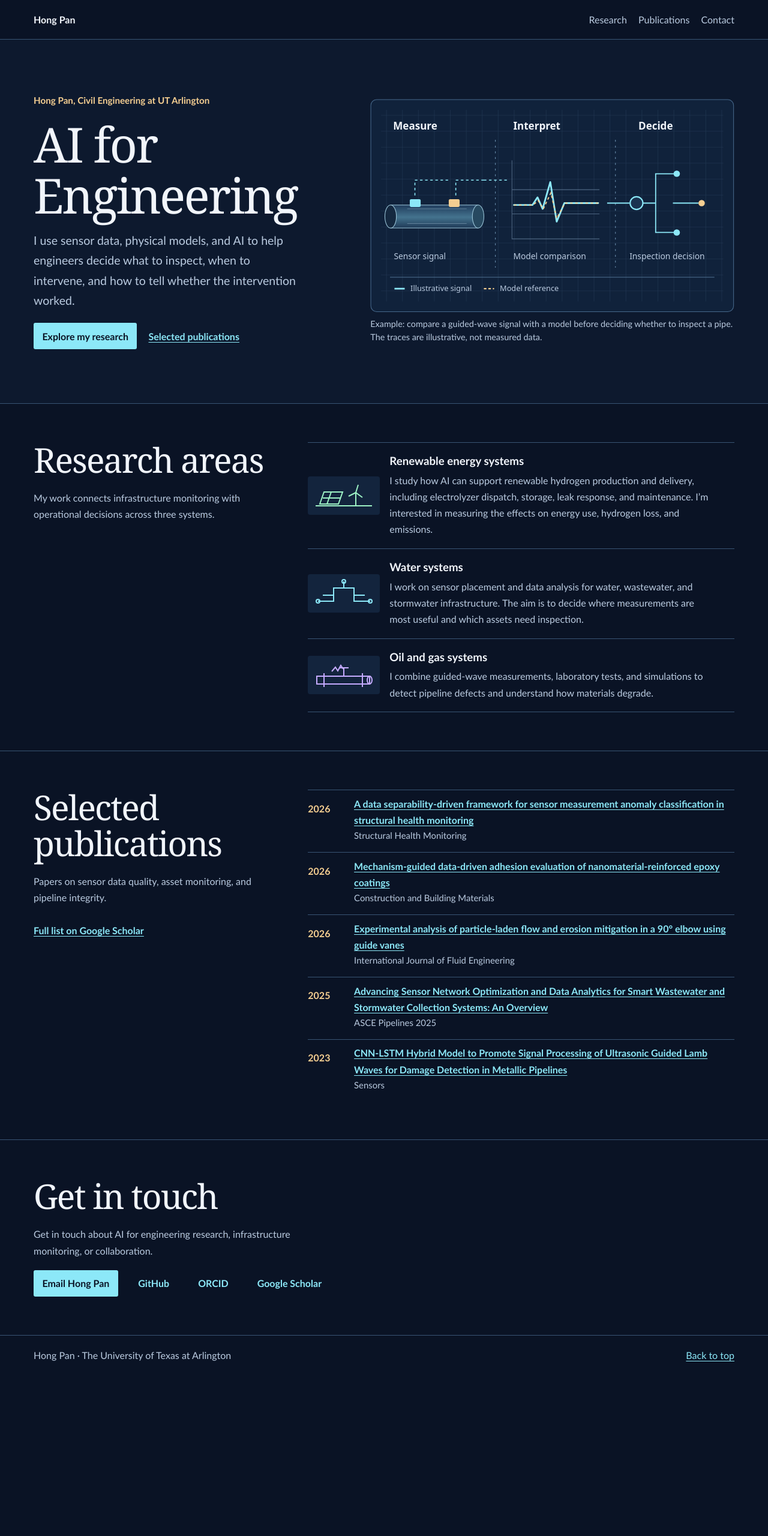
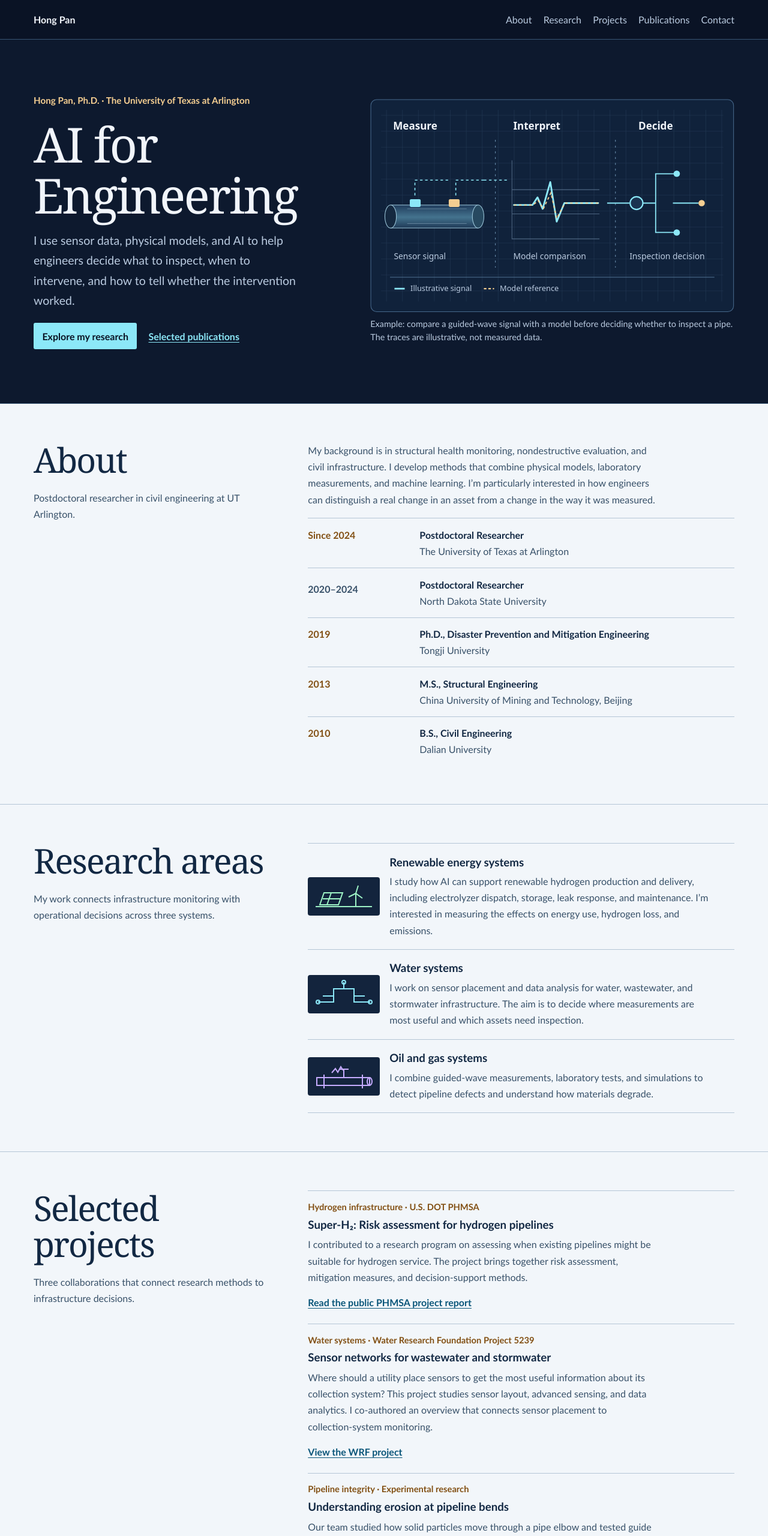
Before and after one commit to tjdxph/tjdxph.github.io, a plain HTML site: page index.html in a window 1280 px wide. Shown: the top 2560 px of the page at 60% size. Before the commit the page ends 2291 px from the top, so only its background shows below. Drawn offline with Linux system fonts and the light colour scheme.

Commit message:
Expand academic research profile

```diff
--- a/index.html
+++ b/index.html
@@ -16,14 +16,17 @@
 .domains{margin:0;padding:0;list-style:none}.domain{display:grid;grid-template-columns:7.5rem minmax(0,1fr);gap:1rem;align-items:center;border-top:1px solid var(--rule);padding:1.15rem 0}.domain:last-child{border-bottom:1px solid var(--rule)}.domain svg{display:block;width:100%;height:auto;background:var(--panel);border-radius:4px}.domain p{margin:.32rem 0 0;max-width:58ch}.domain a{display:inline-flex;align-items:center;min-height:44px;font-weight:700}.pubs{padding:0;margin:0;list-style:none}.pubs li{display:grid;grid-template-columns:4rem minmax(0,1fr);gap:.8rem;padding:.55rem 0 .9rem;border-top:1px solid var(--rule)}.year{color:var(--gold);font-variant-numeric:tabular-nums;font-weight:700;padding-top:.49rem}.pubs a{display:inline-flex;align-items:center;min-height:44px;font-weight:700;overflow-wrap:anywhere}.journal{display:block;font-size:.93rem}.foot p{margin:0}
 @media(max-width:770px){.wrap{width:calc(100% - 2rem)}.herogrid,.sectiongrid{grid-template-columns:minmax(0,1fr)}.herogrid{gap:1.5rem}.illustration{max-width:34rem}.domain{grid-template-columns:5.75rem minmax(0,1fr)}.bar,.foot .wrap{align-items:flex-start;flex-wrap:wrap;gap:0 .9rem}}
 @media(max-width:360px){.domain{grid-template-columns:minmax(0,1fr)}.domain svg{width:5.75rem}.nav{gap:0 .9rem}.pubs li{grid-template-columns:3.35rem minmax(0,1fr)}}
+
+.editorial{color-scheme:light;--ink:#122843;--body:#385169;--rule:#b5c6d6;--signal:#095579;--gold:#825014;background:#f2f6fa;color:var(--ink)}.editorial a:hover{color:#0e2948}.editorial a:focus-visible{outline-color:#965a1f}.editorial .domain svg{background:#13243d}.editorial .pill{border:1px solid var(--rule)}.editorial .strong{background:#164761;color:white;border-color:#164761}.editorial .strong:hover{background:#092a40;color:white}.summary{max-width:64ch;margin:0 0 1.1rem;color:var(--body)}.history,.projects{margin:0;padding:0;list-style:none}.history li,.projects li{border-top:1px solid var(--rule);padding:.85rem 0}.history li{display:grid;grid-template-columns:minmax(6rem,1fr) 3fr;gap:.7rem}.history time{color:var(--gold);font-weight:700;font-variant-numeric:tabular-nums}.history span,.projects p{color:var(--body)}.history strong{display:block}.projects h3{margin:0}.projects p{margin:.4rem 0;max-width:62ch}.projects a,.patentlink{display:inline-flex;align-items:center;min-height:44px;font-weight:700}.callout{border-left:3px solid #12678d;background:#e3edf5;padding:1rem 1.2rem;margin-top:1.4rem}.callout p{margin:.35rem 0 0;color:var(--body)}.meta{color:var(--gold);font-size:.92rem;font-weight:700;margin-bottom:.3rem}.foot a{color:#8ce8f8}
+@media(max-width:420px){.history li{grid-template-columns:1fr;gap:.1rem}.nav{column-gap:.9rem}}
 </style>
 </head>
 <body>
 <a class="skip" href="#main">Skip to content</a>
-<header class="top"><div class="wrap bar"><a class="brand" href="#top">Hong Pan</a><nav class="nav" aria-label="Main navigation"><a href="#research">Research</a><a href="#publications">Publications</a><a href="#contact">Contact</a></nav></div></header>
+<header class="top"><div class="wrap bar"><a class="brand" href="#top">Hong Pan</a><nav class="nav" aria-label="Main navigation"><a href="#about">About</a><a href="#research">Research</a><a href="#projects">Projects</a><a href="#publications">Publications</a><a href="#contact">Contact</a></nav></div></header>
 <main id="main" tabindex="-1">
 <section class="hero" id="top"><div class="wrap herogrid">
-<div><p class="identity">Hong Pan, Civil Engineering at UT Arlington</p><h1>AI for Engineering</h1>
+<div><p class="identity">Hong Pan, Ph.D. · The University of Texas at Arlington</p><h1>AI for Engineering</h1>
 <p class="lead">I use sensor data, physical models, and AI to help engineers decide what to inspect, when to intervene, and how to tell whether the intervention worked.</p>
 <div class="links"><a class="pill strong" href="#research">Explore my research</a><a class="quiet" href="#publications">Selected publications</a></div></div>
 <figure class="illustration">
@@ -43,11 +46,29 @@
 </svg>
 <figcaption class="art-label">Example: compare a guided-wave signal with a model before deciding whether to inspect a pipe. The traces are illustrative, not measured data.</figcaption>
 </figure></div></section>
+<div class="editorial">
+<section class="band" id="about"><div class="wrap sectiongrid">
+<div><h2>About</h2><p class="minor">Postdoctoral researcher in civil engineering at UT Arlington.</p></div>
+<div><p class="summary">My background is in structural health monitoring, nondestructive evaluation, and civil infrastructure. I develop methods that combine physical models, laboratory measurements, and machine learning. I’m particularly interested in how engineers can distinguish a real change in an asset from a change in the way it was measured.</p>
+<ul class="history" aria-label="Academic background">
+<li><time datetime="2024">Since 2024</time><div><strong>Postdoctoral Researcher</strong><span>The University of Texas at Arlington</span></div></li>
+<li><span class="year">2020–2024</span><div><strong>Postdoctoral Researcher</strong><span>North Dakota State University</span></div></li>
+<li><time datetime="2019">2019</time><div><strong>Ph.D., Disaster Prevention and Mitigation Engineering</strong><span>Tongji University</span></div></li>
+<li><time datetime="2013">2013</time><div><strong>M.S., Structural Engineering</strong><span>China University of Mining and Technology, Beijing</span></div></li>
+<li><time datetime="2010">2010</time><div><strong>B.S., Civil Engineering</strong><span>Dalian University</span></div></li>
+</ul></div></div></section>
 <section class="band" id="research"><div class="wrap sectiongrid"><div><h2>Research areas</h2><p class="minor">My work connects infrastructure monitoring with operational decisions across three systems.</p></div>
 <ul class="domains">
 <li class="domain"><svg viewBox="0 0 120 64" aria-hidden="true" width="120" height="64"><g fill="none" stroke="#9df2c5" stroke-width="2"><path d="M13 49h94m-87-3 7-20h31l-7 20zm5-10h30m-16-10-7 20m48 3V27m0 0 4-13m-4 13-12 6m12-6 11 8"/></g></svg><div><h3>Renewable energy systems</h3><p>I study how AI can support renewable hydrogen production and delivery, including electrolyzer dispatch, storage, leak response, and maintenance. I’m interested in measuring the effects on energy use, hydrogen loss, and emissions.</p></div></li>
 <li class="domain"><svg viewBox="0 0 120 64" aria-hidden="true" width="120" height="64"><g fill="none" stroke="#8ce8f8" stroke-width="2"><path d="M17 45h26V23h34v22h27M43 35H25m52 0h18m-35-12V12"/><circle cx="17" cy="45" r="3"/><circle cx="104" cy="45" r="3"/><circle cx="60" cy="12" r="3"/></g></svg><div><h3>Water systems</h3><p>I work on sensor placement and data analysis for water, wastewater, and stormwater infrastructure. The aim is to decide where measurements are most useful and which assets need inspection.</p></div></li>
 <li class="domain"><svg viewBox="0 0 120 64" aria-hidden="true" width="120" height="64"><g fill="none" stroke="#c5abff" stroke-width="2"><path d="M15 34h88v13H15zM27 29v23m64-23v23m-31-18V20m-8 0h16m-28 6 6-7 4 6 5-9 4 6"/><ellipse cx="103" cy="40.5" rx="4" ry="6.5"/></g></svg><div><h3>Oil and gas systems</h3><p>I combine guided-wave measurements, laboratory tests, and simulations to detect pipeline defects and understand how materials degrade.</p></div></li>
+</ul></div></section>
+<section class="band" id="projects"><div class="wrap sectiongrid">
+<div><h2>Selected projects</h2><p class="minor">Three collaborations that connect research methods to infrastructure decisions.</p></div>
+<ul class="projects">
+<li><div class="meta">Hydrogen infrastructure · U.S. DOT PHMSA</div><h3>Super-H₂: Risk assessment for hydrogen pipelines</h3><p>I contributed to a research program on assessing when existing pipelines might be suitable for hydrogen service. The project brings together risk assessment, mitigation measures, and decision-support methods.</p><a href="https://primis.phmsa.dot.gov/rd/FileGet/18939/Annual_Report_2023_NDSU%20hydrogen.pdf">Read the public PHMSA project report</a></li>
+<li><div class="meta">Water systems · Water Research Foundation Project 5239</div><h3>Sensor networks for wastewater and stormwater</h3><p>Where should a utility place sensors to get the most useful information about its collection system? This project studies sensor layout, advanced sensing, and data analytics. I co-authored an overview that connects sensor placement to collection-system monitoring.</p><a href="https://www.waterrf.org/research/projects/optimizing-sensor-networks-and-advanced-sensing-techniques-enhanced-collection">View the WRF project</a></li>
+<li><div class="meta">Pipeline integrity · Experimental research</div><h3>Understanding erosion at pipeline bends</h3><p>Our team studied how solid particles move through a pipe elbow and tested guide vanes in the lab. The work connects particle motion to where erosion develops and how the flow can be redirected.</p><a href="https://www.aip.org/scilights/inside-the-mechanics-of-a-pipelines-weakest-turn">Read the AIP Scilight</a></li>
 </ul></div></section>
 <section class="band" id="publications"><div class="wrap sectiongrid"><div><h2>Selected publications</h2><p class="minor">Papers on sensor data quality, asset monitoring, and pipeline integrity.</p><a class="quiet" href="https://scholar.google.com/citations?user=yZ7U6gMAAAAJ&amp;hl=en" translate="no">Full list on Google Scholar</a></div>
 <ul class="pubs">
@@ -56,10 +77,17 @@
 <li><span class="year">2026</span><div><a href="https://doi.org/10.1063/5.0291484">Experimental analysis of particle-laden flow and erosion mitigation in a 90° elbow using guide vanes</a><span class="journal">International Journal of Fluid Engineering</span></div></li>
 <li><span class="year">2025</span><div><a href="https://doi.org/10.1061/9780784486375.050">Advancing Sensor Network Optimization and Data Analytics for Smart Wastewater and Stormwater Collection Systems: An Overview</a><span class="journal">ASCE Pipelines 2025</span></div></li>
 <li><span class="year">2023</span><div><a href="https://doi.org/10.3390/s23167059">CNN-LSTM Hybrid Model to Promote Signal Processing of Ultrasonic Guided Lamb Waves for Damage Detection in Metallic Pipelines</a><span class="journal">Sensors</span></div></li>
+<li><span class="year">2018</span><div><a href="https://doi.org/10.1061/(ASCE)BE.1943-5592.0001199">Time-Frequency-Based Data-Driven Structural Diagnosis and Damage Detection for Cable-Stayed Bridges</a><span class="journal">Journal of Bridge Engineering</span></div></li>
 </ul>
 </div></section>
+<section class="band" id="highlights"><div class="wrap sectiongrid">
+<div><h2>Recognition &amp; patents</h2></div>
+<div>
+<div class="callout"><h3>Best Paper Award, ASCE Pipelines 2022</h3><p>Our co-authored work on deep-learning methods for guided-wave pipeline inspection received a conference Best Paper Award.</p><a class="patentlink" href="https://primis.phmsa.dot.gov/rd/FileGet/18735/CAAP_FINAL_REPORT_NDSU__learning_public_v8.pdf">See the PHMSA report documenting the award</a></div>
+<div class="callout"><h3>Multifunctional protective coatings</h3><p>Published U.S. patent application US20240124716A1 (2024), with Zhibin Lin and Xingyu Wang. It covers curable coatings designed to repel water and resist icing and corrosion.</p><a class="patentlink" href="https://patents.google.com/patent/US20240124716A1/en">View the published application</a></div>
+</div></div></section>
 <section class="band" id="contact"><div class="wrap"><h2>Get in touch</h2><p class="minor">Get in touch about AI for engineering research, infrastructure monitoring, or collaboration.</p>
 <div class="links"><a class="pill strong" href="mailto:hong.pan@uta.edu">Email Hong Pan</a><a class="pill" href="https://github.com/tjdxph" translate="no">GitHub</a><a class="pill" href="https://orcid.org/0000-0003-4036-6886" translate="no">ORCID</a><a class="pill" href="https://scholar.google.com/citations?user=yZ7U6gMAAAAJ&amp;hl=en" translate="no">Google Scholar</a></div></div></section>
-</main>
+</div></main>
 <footer class="foot"><div class="wrap"><p>Hong Pan · The University of Texas at Arlington</p><a href="#top">Back to top</a></div></footer>
 </body></html>
```
